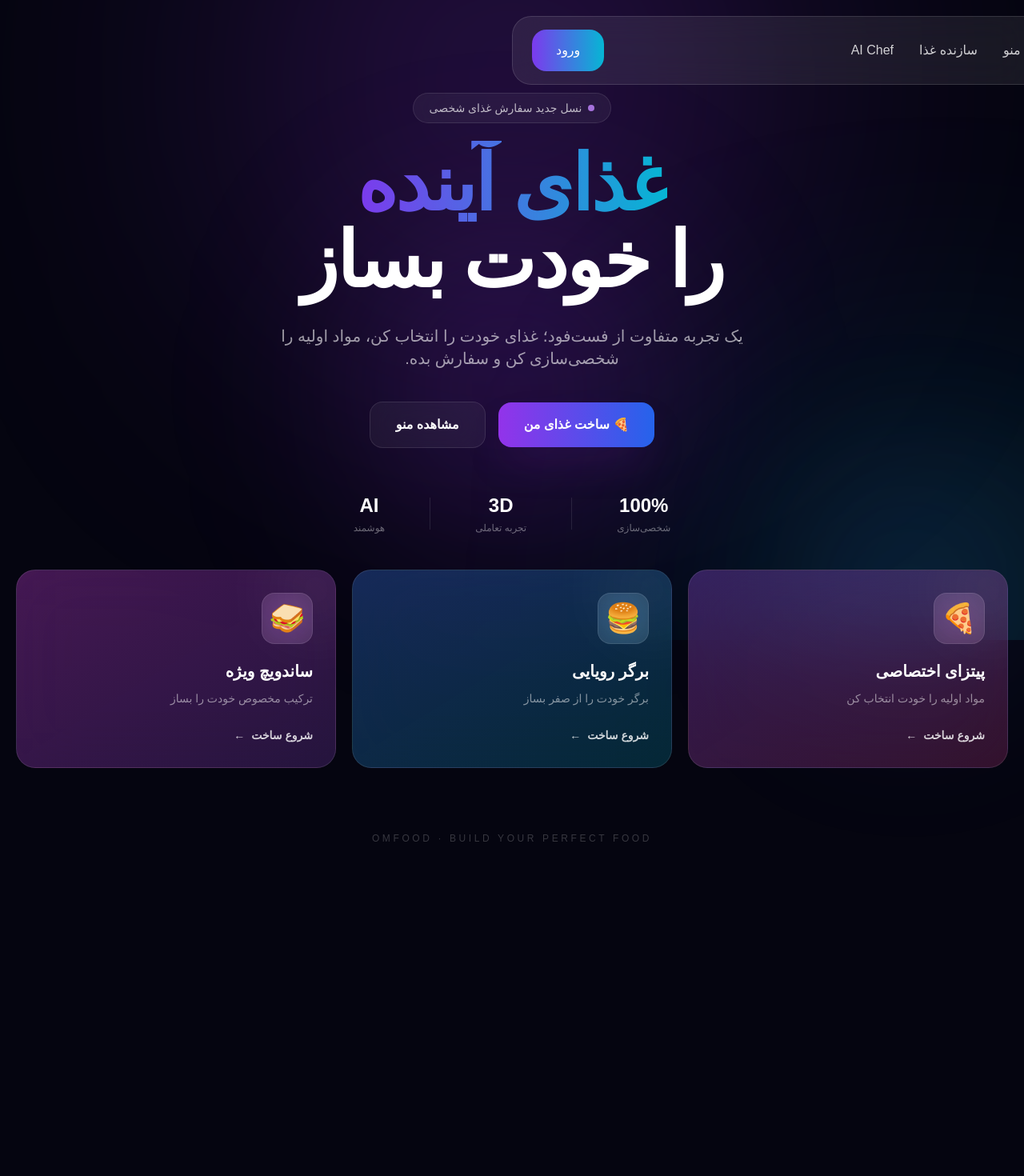
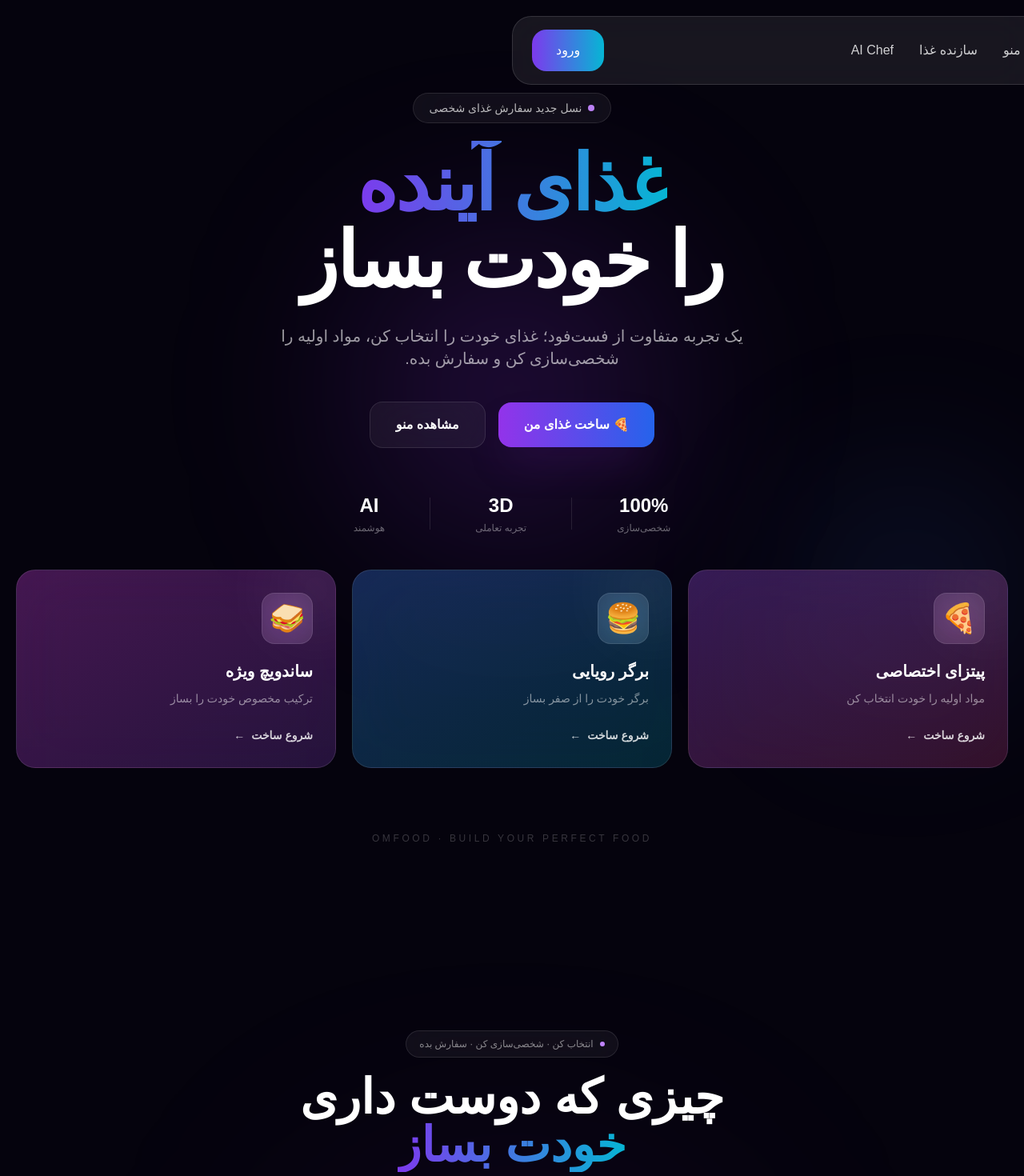
Before and after one commit to ovays62/omfood, a Next.js app: page / in a window 1280 px wide. Shown: the top 1470 px of the page at 80% size. Before the commit the page ends 1176 px from the top, so only its background shows below. Built offline with nearby package versions, Linux system fonts and the light colour scheme.

Commit message:
Update page.js

```diff
--- a/app/page.js
+++ b/app/page.js
@@ -1,22 +1,22 @@
 import Navbar from "@/components/ui/Navbar";
 import GalaxyBackground from "@/components/home/GalaxyBackground";
 import Hero from "@/components/home/Hero";
+import FoodShowcase from "@/components/home/FoodShowcase";
 
+export default function Home() {
+  return (
+    <main className="relative min-h-screen overflow-hidden bg-[#05030d] text-white">
 
-export default function Home(){
+      <GalaxyBackground />
 
-return (
+      <Navbar />
 
-<main>
+      <div className="relative z-10">
+        <Hero />
 
-<GalaxyBackground/>
+        <FoodShowcase />
+      </div>
 
-<Navbar/>
-
-<Hero/>
-
-</main>
-
-)
-
+    </main>
+  );
 }
```
